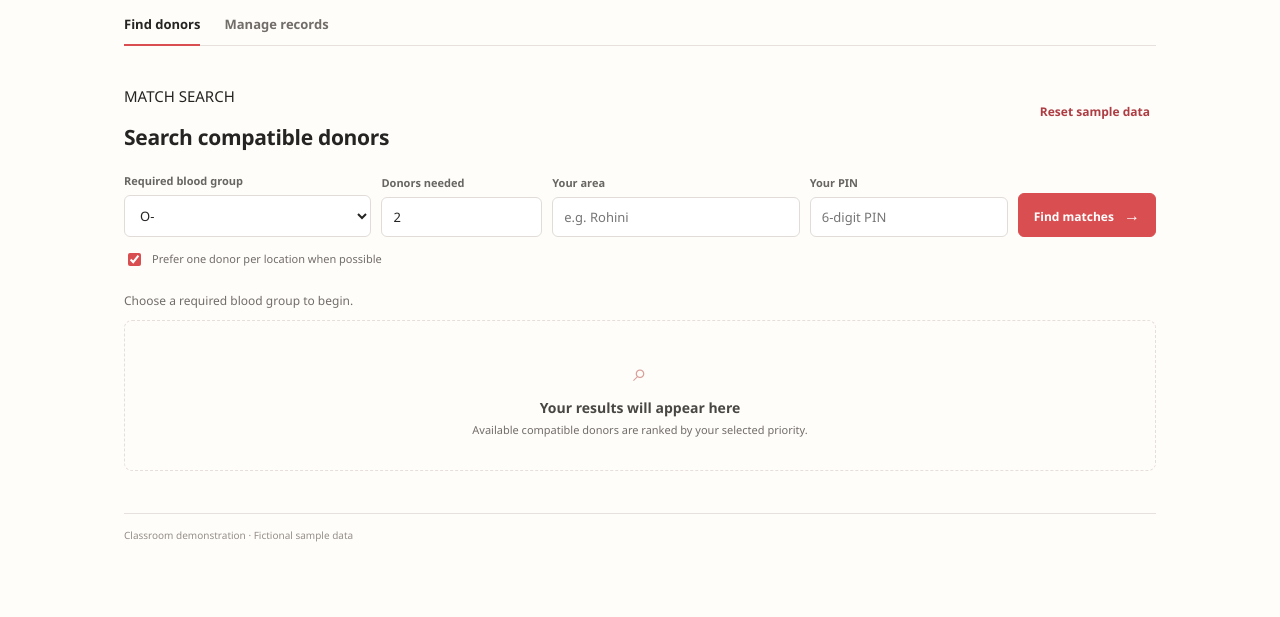
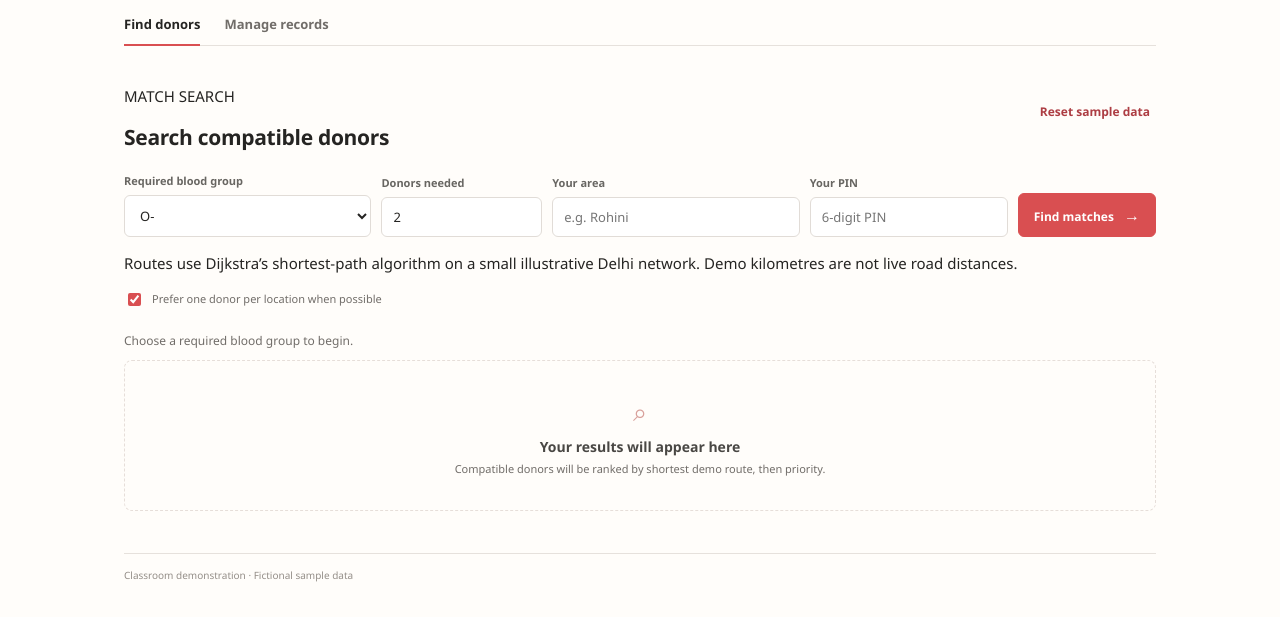
Before and after one commit to Jayesh1718/Blood-Donor-Finder-ADA, a website with bundled scripts: page index.html in a window 1280 px wide. Shown: the part 167-784 px from the top of the page. Built offline with nearby package versions, Linux system fonts and the light colour scheme.

Commit message:
Add Dijkstra route ranking to index.html

```diff
--- a/index.html
+++ b/index.html
@@ -26,9 +26,10 @@
         <label>Your PIN<input id="request-pin" inputmode="numeric" pattern="[0-9]{6}" maxlength="6" placeholder="6-digit PIN" /></label>
         <button class="primary-button" type="submit">Find matches <span aria-hidden="true">→</span></button>
       </form>
+      <p class="route-note">Routes use Dijkstra’s shortest-path algorithm on a small illustrative Delhi network. Demo kilometres are not live road distances.</p>
       <label class="check-row"><input id="diversify" type="checkbox" checked /> Prefer one donor per location when possible</label>
       <div id="search-summary" class="search-summary" aria-live="polite">Choose a required blood group to begin.</div>
-      <div id="results" class="results-empty"><div class="empty-icon">⌕</div><h3>Your results will appear here</h3><p>Available compatible donors are ranked by your selected priority.</p></div>
+      <div id="results" class="results-empty"><div class="empty-icon">⌕</div><h3>Your results will appear here</h3><p>Compatible donors will be ranked by shortest demo route, then priority.</p></div>
       <div id="algorithm-note" class="algorithm-note hidden"></div>
     </section>
 
```
